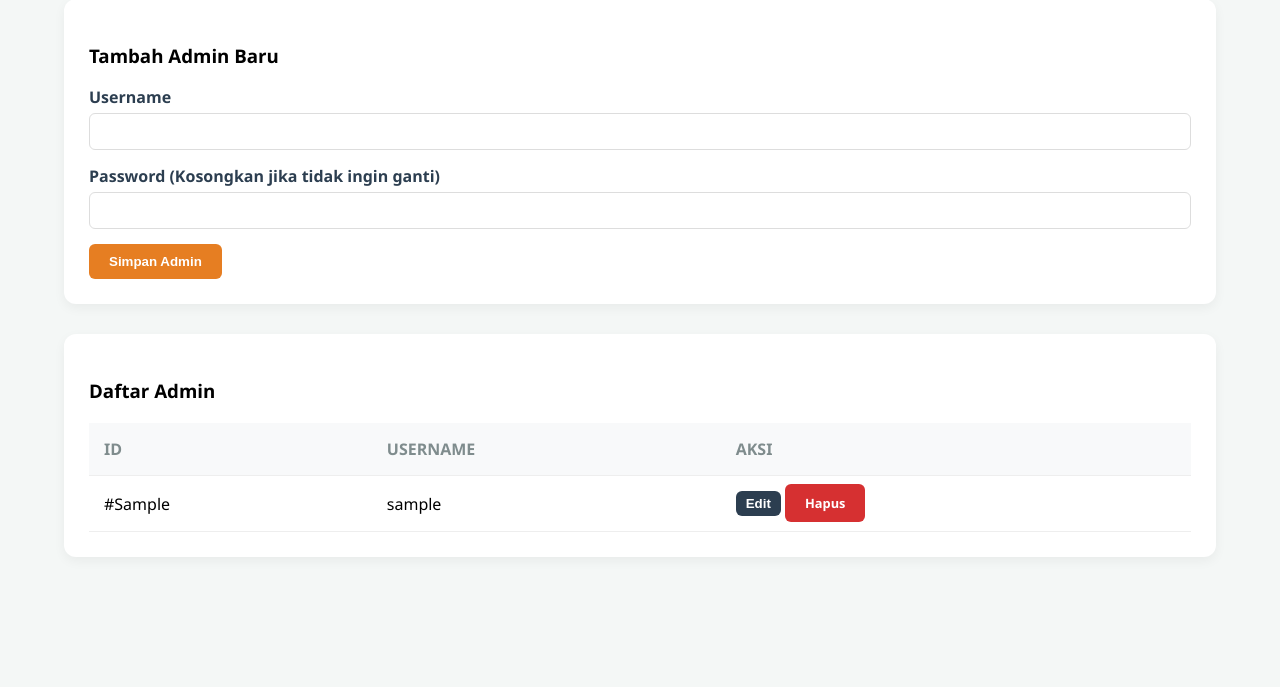
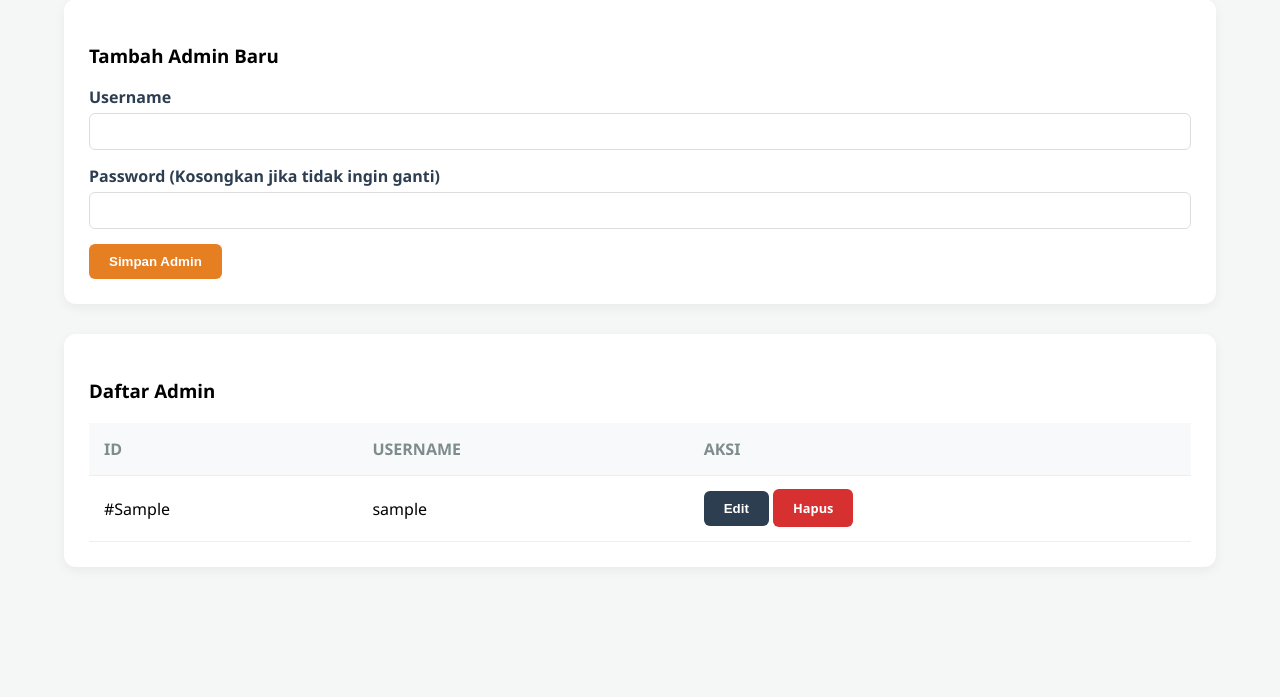
Before and after one commit to ArkyAndito04/Toko_Bangunan, a Flask app: template templates/kelola_admin.html in a window 1280 px wide. Shown: the part 187-884 px from the top of the page. Before the commit the page ends 754 px from the top, so only its background shows below. Run offline with Flask 3, Linux system fonts and the light colour scheme; the template is opened without the code that fills it: most values are stand-ins (such as "Sample title", 1, 10 or a date in 2020); some libraries are stand-ins or nearby versions.

Commit message:
Update kelola_admin.html

```diff
--- a/templates/kelola_admin.html
+++ b/templates/kelola_admin.html
@@ -182,12 +182,14 @@
                     </tr>
                 </thead>
                 <tbody>
-                    {% for a in admin %}
+                    {% for a in admins %}
                     <tr>
                         <td>#{{ a.id_admin }}</td>
+
                         <td>{{ a.username }}</td>
+
                         <td>
-                            <button class="btn btn-update" onclick="editAdmin('{{ a.id_admin }}', '{{ a.username }}')" style="padding: 5px 10px;">Edit</button>
+                            <button class="btn btn-update" onclick="editAdmin('{{ a.id_admin }}', '{{ a.username }}')">Edit</button>
                             <a href="javascript:void(0)" class="btn btn-danger" onclick="openConfirmModal('{{ url_for('hapus_admin', id=a.id_admin) }}')">
                                 Hapus
                             </a>
```
